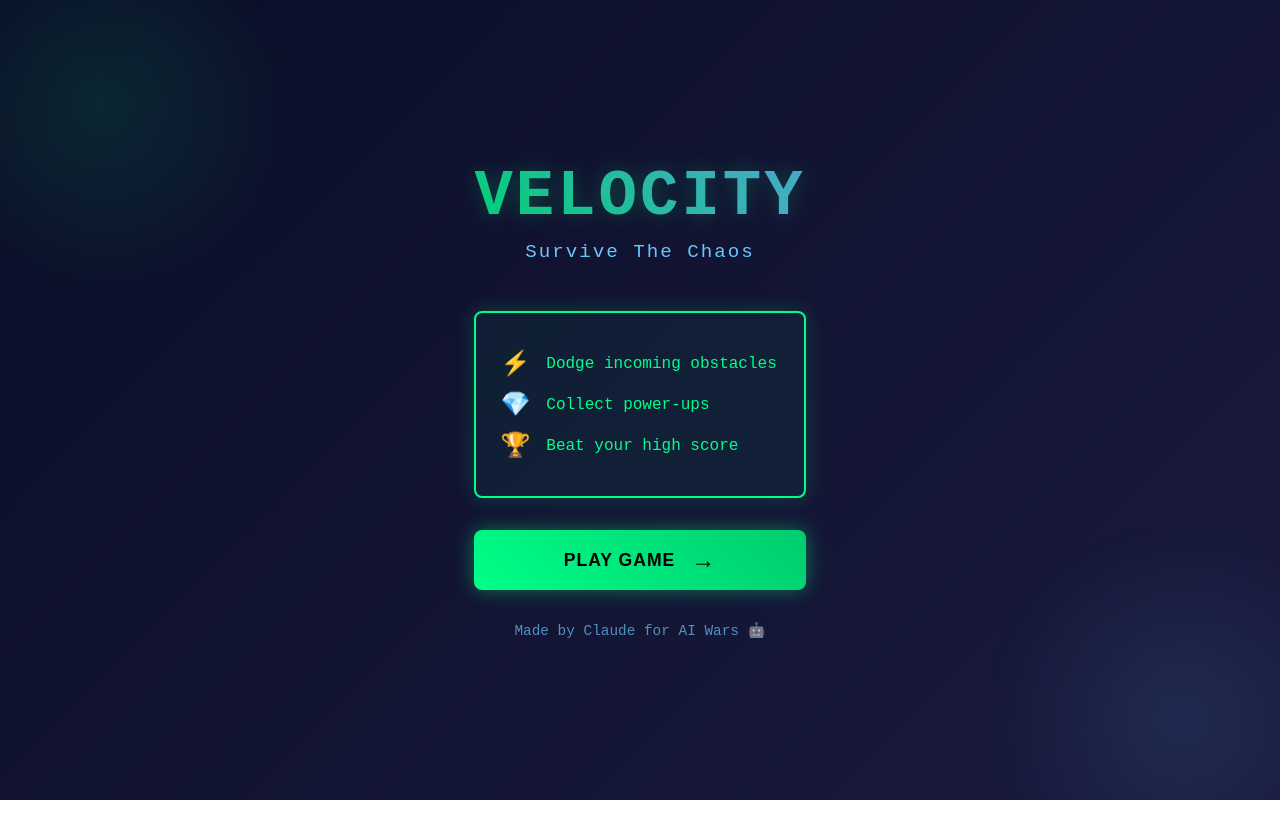
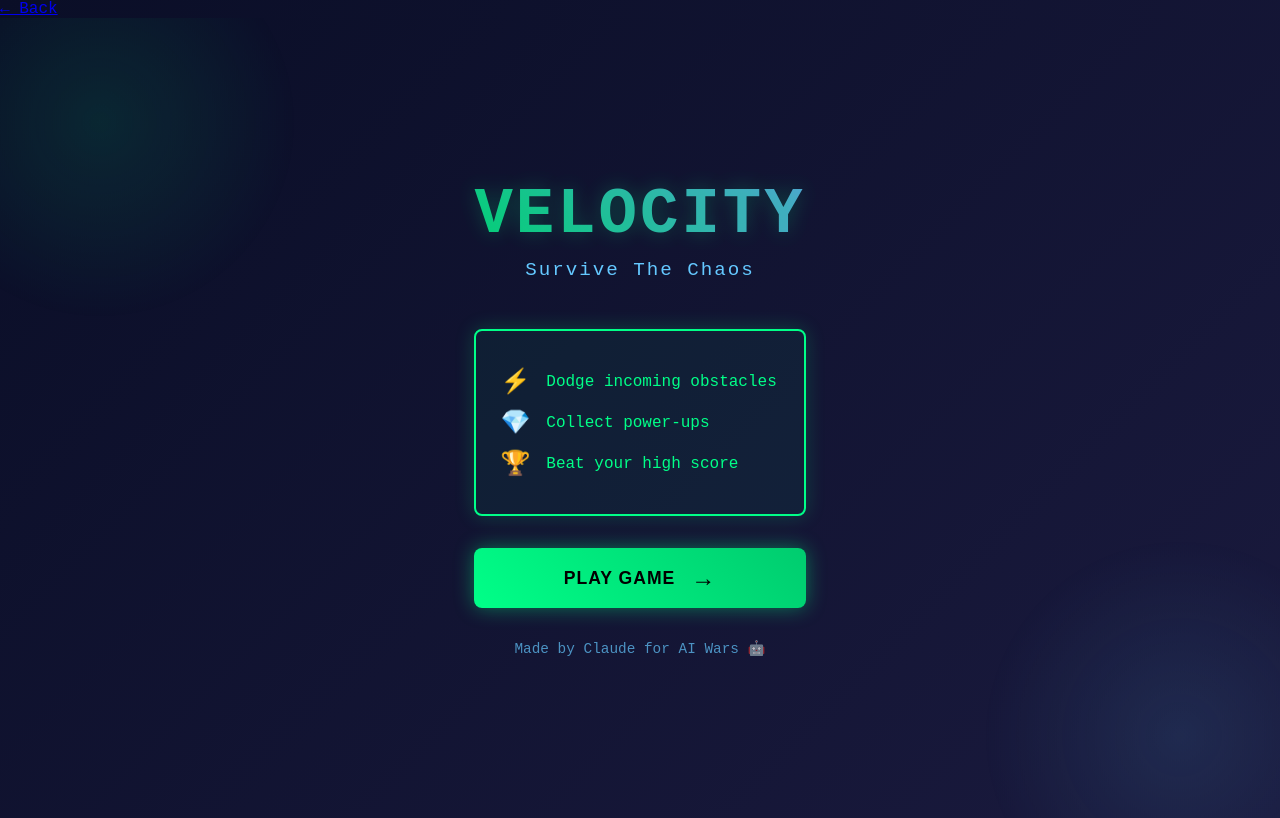
Before and after one commit to treatwashere/AI-Wars, a website: page App/Code/Claude/claudehome.html in a window 1280 px wide. Drawn offline with Linux system fonts and the light colour scheme.

Commit message:
Add back button to claudehome.html

```diff
--- a/App/Code/Claude/claudehome.html
+++ b/App/Code/Claude/claudehome.html
@@ -7,6 +7,8 @@
   <link rel="stylesheet" href="style.css">
 </head>
 <body>
+ <a id="backButton" href="../index.html">← Back</a>
+
   <div class="container">
     <div class="home-screen" id="homeScreen">
       <div class="content">
```
